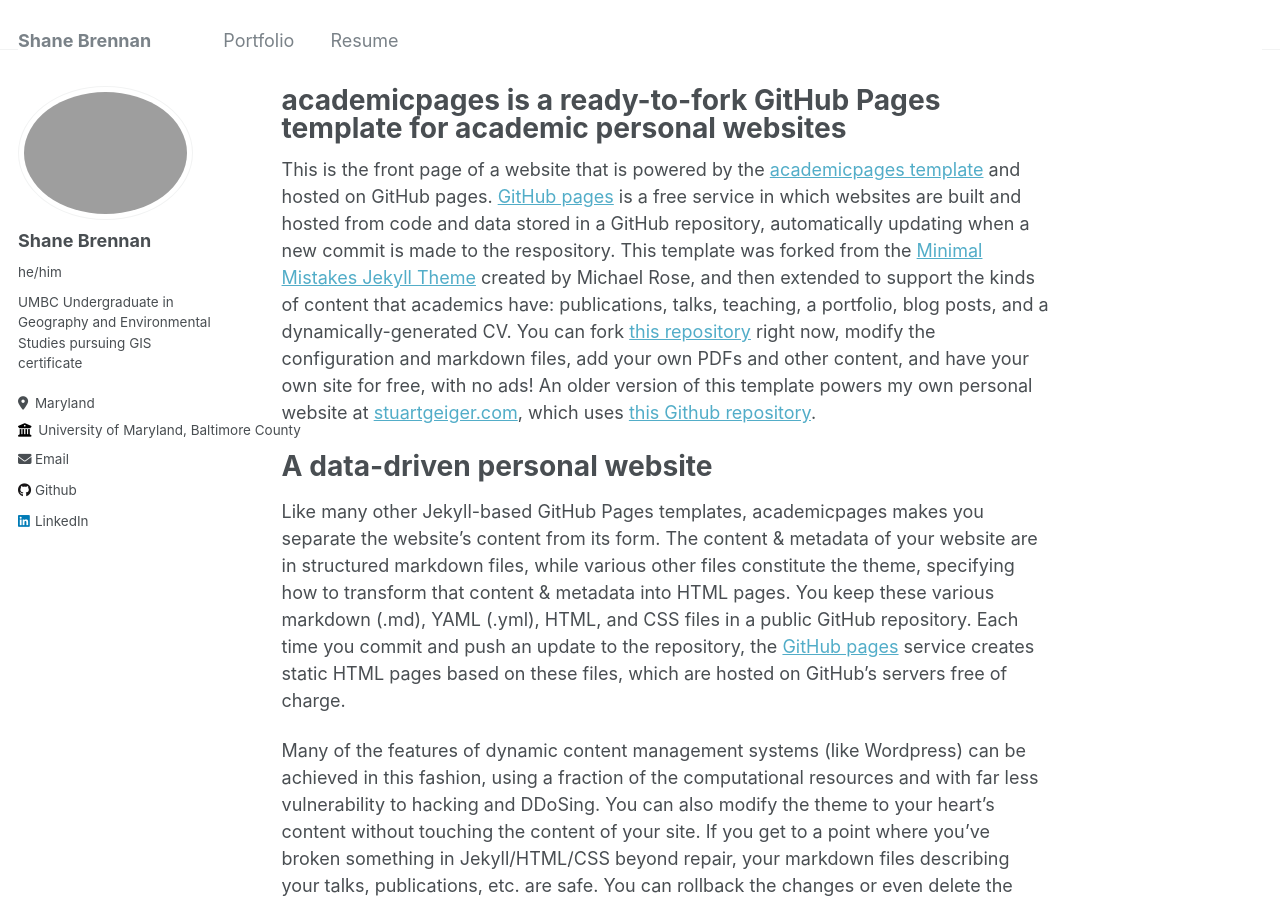
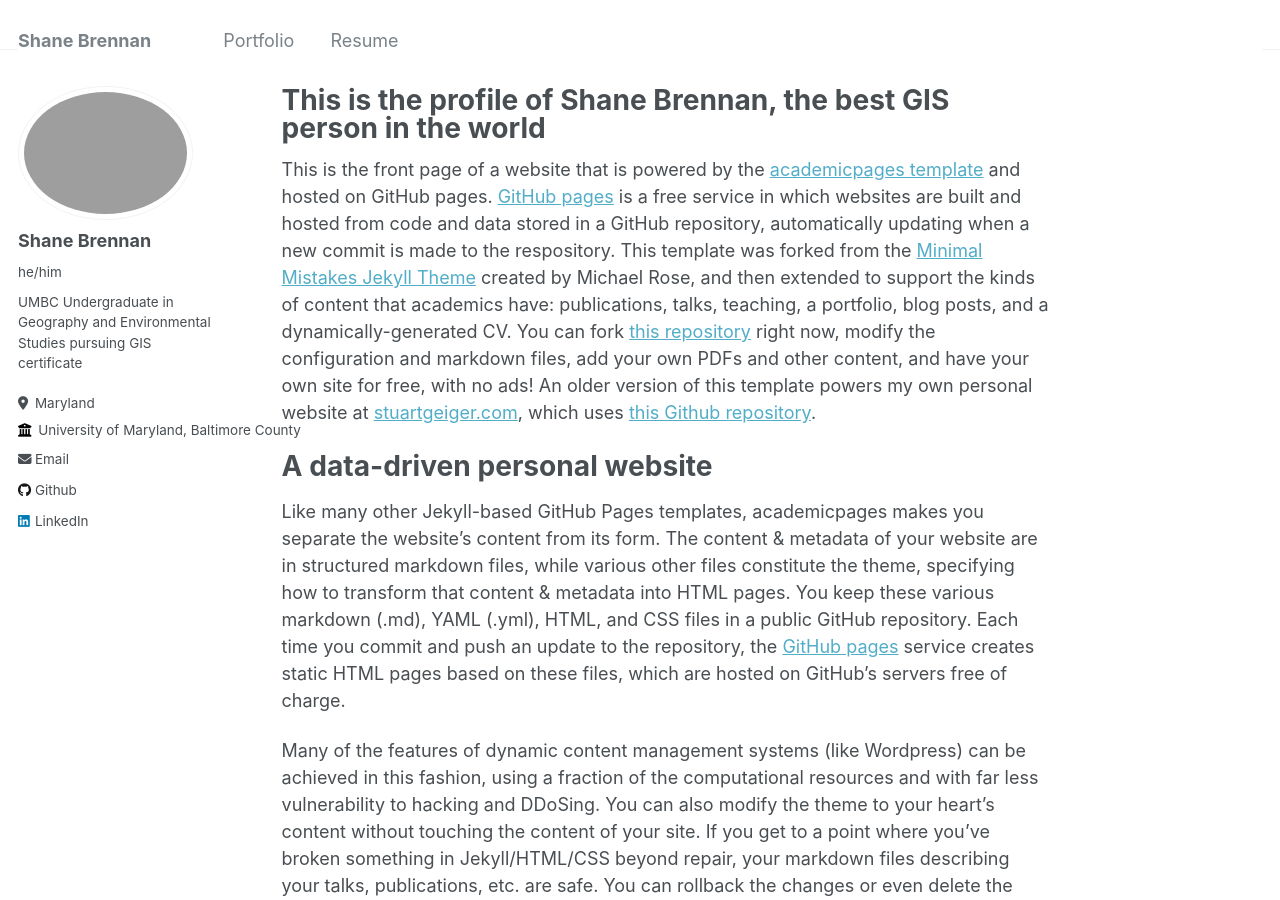
Before and after one commit to ShaneBren/ShaneBre.github.io, a Jekyll site: the page built from _pages/about.md, in a window 1280 px wide and 900 px high. Built offline with Jekyll 4.4.1, drawn with Linux system fonts in a browser that asks for light colours.

Commit message:
Update about.md

```diff
--- a/_pages/about.md
+++ b/_pages/about.md
@@ -1,6 +1,6 @@
 ---
 permalink: /
-title: "academicpages is a ready-to-fork GitHub Pages template for academic personal websites"
+title: "This is the profile of Shane Brennan, the best GIS person in the world"
 author_profile: true
 redirect_from:
   - /about/
```
